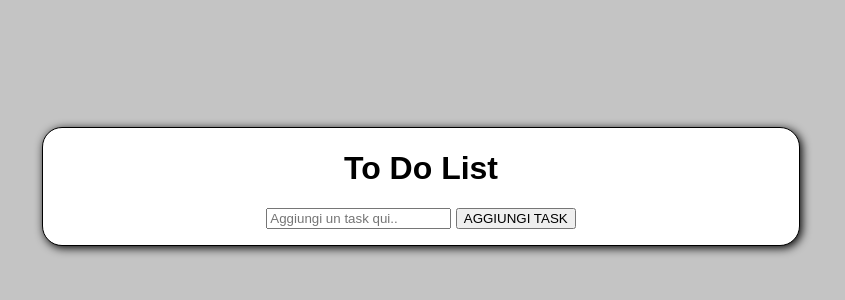
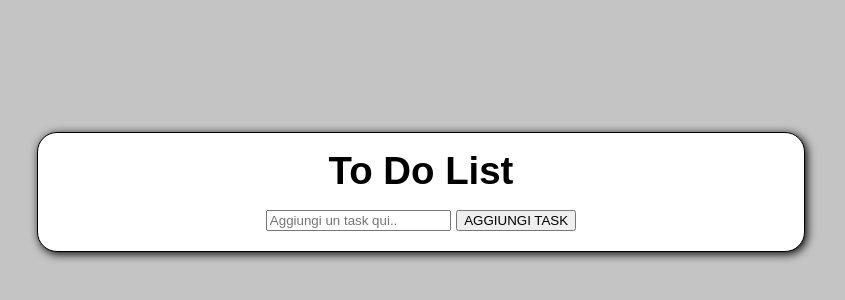
Before and after one commit to Zaffirim/settimana-3-esercizio-3-TODO-LIST, a plain HTML site: page index.html in a window 1280 px wide. Shown: the part 252-552 px from the top of the page, without its empty margins (219-1064 px from the left). Drawn offline with nearby package versions, Linux system fonts and the light colour scheme.

Commit message:
terzoCommit

```diff
--- a/assets/css/style.css
+++ b/assets/css/style.css
@@ -1,6 +1,10 @@
 body {
     background-color: rgb(196, 196, 196);
     font-family: Arial, Helvetica, sans-serif;
+    margin: 0;
+    padding: 0;
+    font-size: 1.2em;
+    line-height: 1.2em;
 }
 
 body h1 {
--- a/assets/js/script.js
+++ b/assets/js/script.js
@@ -1,4 +1,5 @@
-
+// il prof riprende le cose che ci servono
+//let button = document.getElementById('invia');
 
 function addTask() {
     var inputTask = document.getElementById('inputTask');
```
